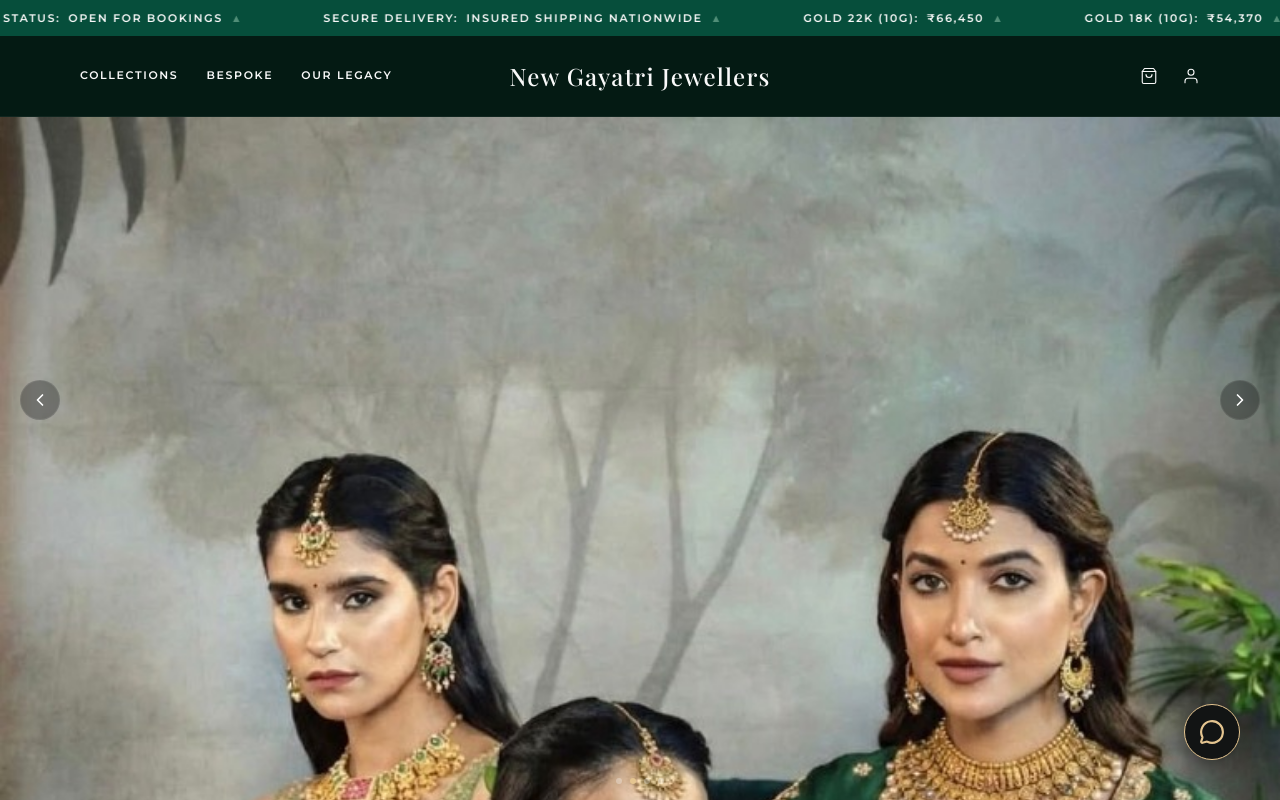
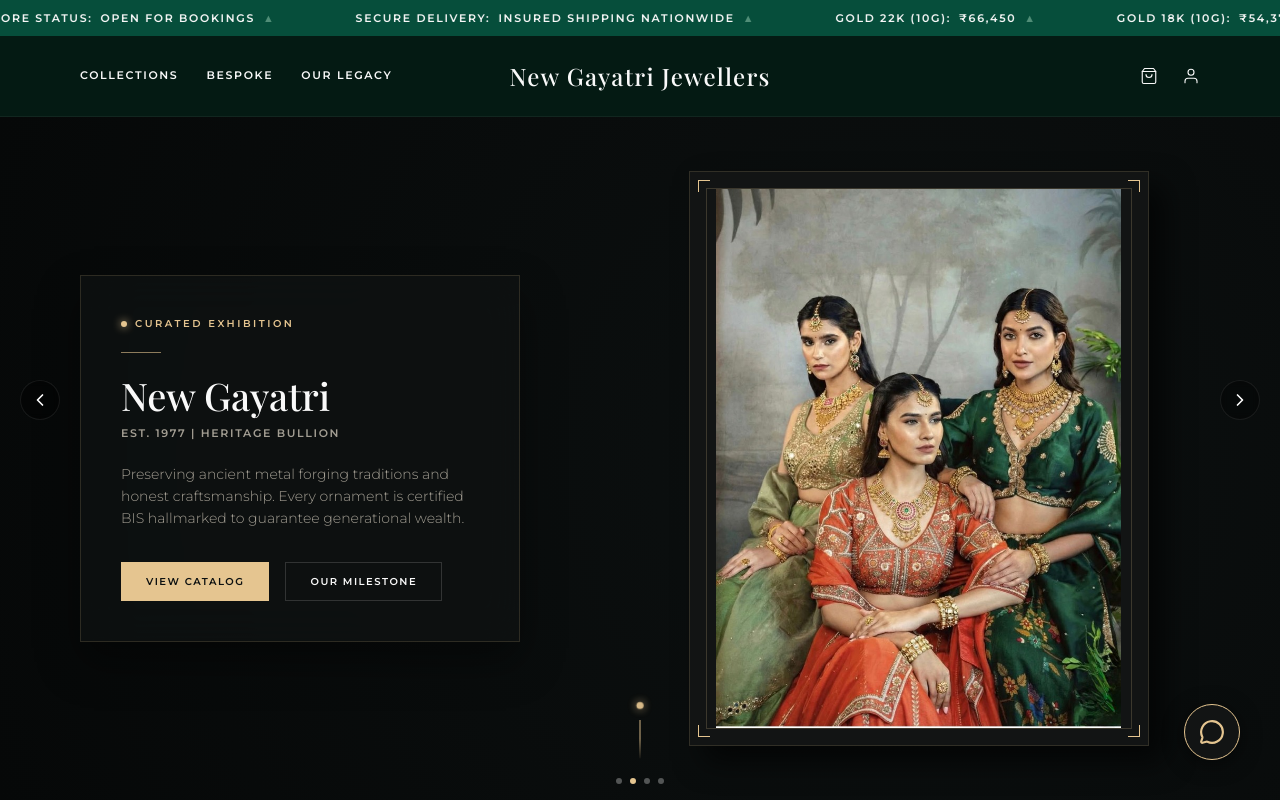
Before and after one commit to aifuture2047-hue/SHREE-ARADHNA-JEWELLERS, a React (Vite) app: page / in a window 1280 px wide. Shown: the top 800 px of the page. Built offline with nearby package versions, Linux system fonts and the light colour scheme; no server answers; the database is empty; a web font is replaced by a local one.

Commit message:
feat: implement Luxe Gallery Exhibition layout for homepage hero

```diff
--- a/src/components/Hero.tsx
+++ b/src/components/Hero.tsx
@@ -18,13 +18,79 @@ export const Hero: React.FC<HeroProps> = ({
   const activeBanners = banners.filter(banner => banner && banner.trim() !== '');
   const bannerImage = activeBanners.length > 0 ? activeBanners[0] : defaultBanners[0];
 
+  const handleScroll = (elementId: string) => {
+    const element = document.getElementById(elementId);
+    if (element) {
+      element.scrollIntoView({ behavior: 'smooth' });
+    }
+  };
+
   return (
-    <section className="hero-banner-clean">
-      <img
-        src={getImageUrl(bannerImage)}
-        alt="New Gayatri Jewellers"
-        className="hero-banner-img"
-      />
+    <section className="hero-gallery-sec">
+      <div className="hero-gallery-container">
+
+        {/* Left Panel: Curator Brand Plate */}
+        <div className="hero-curator-side">
+          <div className="hero-curator-card">
+            <div className="curator-badge">
+              <span className="gold-dot"></span>
+              <span>CURATED EXHIBITION</span>
+            </div>
+
+            <div className="curator-divider"></div>
+
+            <h2 className="curator-brand-title">New Gayatri</h2>
+            <p className="curator-brand-subtitle">Est. 1977 | Heritage Bullion</p>
+
+            <p className="curator-narrative">
+              Preserving ancient metal forging traditions and honest craftsmanship. Every ornament is certified BIS hallmarked to guarantee generational wealth.
+            </p>
+
+            <div className="curator-actions">
+              <button
+                className="btn-curator primary"
+                onClick={() => handleScroll('collections')}
+              >
+                View Catalog
+              </button>
+              <button
+                className="btn-curator secondary"
+                onClick={() => handleScroll('heritage')}
+              >
+                Our Milestone
+              </button>
+            </div>
+          </div>
+        </div>
+
+        {/* Right Panel: Gold-Framed Artwork Canvas */}
+        <div className="hero-art-side">
+          <div className="hero-art-frame-wrapper">
+            <div className="hero-art-frame">
+              <div className="hero-art-inner-bezel">
+                <img
+                  src={getImageUrl(bannerImage)}
+                  alt="Curated jewellery showcase"
+                  className="hero-art-image"
+                />
+              </div>
+              {/* Gold corners */}
+              <div className="frame-corner top-left"></div>
+              <div className="frame-corner top-right"></div>
+              <div className="frame-corner bottom-left"></div>
+              <div className="frame-corner bottom-right"></div>
+            </div>
+            <div className="hero-art-shadow"></div>
+          </div>
+        </div>
+
+      </div>
+
+      {/* Elegant minimalist scroll indicator */}
+      <div className="hero-gallery-scroll" onClick={() => handleScroll('collections')}>
+        <span className="scroll-arrow-dot"></span>
+        <span className="scroll-arrow-line"></span>
+      </div>
     </section>
   );
 };
--- a/src/index.css
+++ b/src/index.css
@@ -1736,17 +1736,354 @@ h1, h2, h3, h4, h5, h6 {
 }
 
 /* ==========================================
-   CLEAN HERO BANNER SECTION
+   LUXE GALLERY EXHIBITION HERO SECTION
    ========================================== */
 
-.hero-banner-clean {
-  width: 100%;
+.hero-gallery-sec {
+  position: relative;
+  width: 100%;
+  height: calc(100vh - 116px);
+  background: radial-gradient(circle at 70% 50%, #0c1010 0%, #060808 100%);
+  overflow: hidden;
+  display: flex;
+  align-items: center;
+  border-bottom: 1px solid rgba(229, 197, 144, 0.05);
+}
+
+@media (max-width: 1024px) {
+  .hero-gallery-sec {
+    height: auto;
+    padding: 60px 0;
+    min-height: calc(100vh - 116px);
+  }
+}
+
+.hero-gallery-container {
+  width: 100%;
+  max-width: var(--container-max);
+  margin: 0 auto;
+  padding: 0 80px;
+  display: grid;
+  grid-template-columns: 0.95fr 1.05fr;
+  gap: 48px;
+  align-items: center;
+  z-index: 5;
+}
+
+@media (max-width: 1024px) {
+  .hero-gallery-container {
+    grid-template-columns: 1fr;
+    gap: 48px;
+    padding: 0 30px;
+  }
+}
+
+@media (max-width: 768px) {
+  .hero-gallery-container {
+    padding: 0 20px;
+  }
+}
+
+/* Left Side: Curator Card */
+.hero-curator-side {
+  display: flex;
+  justify-content: flex-start;
+}
+
+@media (max-width: 1024px) {
+  .hero-curator-side {
+    justify-content: center;
+    order: 2;
+  }
+}
+
+.hero-curator-card {
+  background: rgba(18, 20, 20, 0.6);
+  border: 1px solid rgba(229, 197, 144, 0.15);
+  padding: 40px;
+  width: 100%;
+  max-width: 440px;
+  backdrop-filter: blur(20px);
+  -webkit-backdrop-filter: blur(20px);
+  box-shadow: 0 20px 40px rgba(0, 0, 0, 0.4);
+  position: relative;
+  animation: slideInLeft 1s cubic-bezier(0.16, 1, 0.3, 1) forwards;
+}
+
+@media (max-width: 480px) {
+  .hero-curator-card {
+    padding: 24px;
+  }
+}
+
+.curator-badge {
+  display: flex;
+  align-items: center;
+  gap: 8px;
+  font-size: 10px;
+  font-weight: 600;
+  letter-spacing: 0.25em;
+  color: var(--color-accent-gold);
+}
+
+.curator-badge .gold-dot {
+  width: 6px;
+  height: 6px;
+  background-color: var(--color-accent-gold);
+  border-radius: 50%;
+  box-shadow: 0 0 8px var(--color-accent-gold);
+}
+
+.curator-divider {
+  width: 40px;
+  height: 1px;
+  background-color: var(--color-accent-gold);
+  margin: 20px 0;
+  opacity: 0.6;
+}
+
+.curator-brand-title {
+  font-family: var(--font-serif);
+  font-size: 38px;
+  font-weight: 500;
+  color: var(--color-text-primary);
+  line-height: 1.2;
+}
+
+.curator-brand-subtitle {
+  font-family: var(--font-sans);
+  font-size: 11px;
+  font-weight: 600;
+  letter-spacing: 0.15em;
+  color: var(--color-text-secondary);
+  text-transform: uppercase;
+  margin-top: 6px;
+  margin-bottom: 20px;
+}
+
+.curator-narrative {
+  font-family: var(--font-sans);
+  font-size: 14px;
+  font-weight: 300;
+  line-height: 1.6;
+  color: var(--color-text-secondary);
+  margin-bottom: 32px;
+}
+
+.curator-actions {
+  display: flex;
+  gap: 16px;
+  flex-wrap: wrap;
+}
+
+.btn-curator {
+  font-family: var(--font-sans);
+  font-size: 10px;
+  font-weight: 600;
+  letter-spacing: 0.15em;
+  text-transform: uppercase;
+  border: none;
+  padding: 12px 24px;
+  cursor: pointer;
+  border-radius: 0px;
+  transition: all 0.4s cubic-bezier(0.16, 1, 0.3, 1);
+}
+
+.btn-curator.primary {
+  background-color: var(--color-accent-gold);
+  color: #0c1010;
+  border: 1px solid var(--color-accent-gold);
+}
+
+.btn-curator.primary:hover {
+  background-color: transparent;
+  color: var(--color-accent-gold);
+  box-shadow: 0 0 20px rgba(229, 197, 144, 0.3);
+}
+
+.btn-curator.secondary {
+  background-color: transparent;
+  color: var(--color-text-primary);
+  border: 1px solid rgba(255, 255, 255, 0.15);
+}
+
+.btn-curator.secondary:hover {
+  border-color: var(--color-accent-gold);
+  color: var(--color-accent-gold);
+  background-color: rgba(229, 197, 144, 0.05);
+}
+
+/* Right Side: Artwork Canvas */
+.hero-art-side {
+  display: flex;
+  justify-content: center;
+  align-items: center;
+  width: 100%;
+}
+
+@media (max-width: 1024px) {
+  .hero-art-side {
+    order: 1;
+  }
+}
+
+.hero-art-frame-wrapper {
+  position: relative;
+  width: 100%;
+  max-width: 460px;
+  perspective: 1000px;
+  animation: slideInRight 1.2s cubic-bezier(0.16, 1, 0.3, 1) forwards;
+}
+
+.hero-art-frame {
+  position: relative;
+  width: 100%;
+  aspect-ratio: 4/5;
+  background-color: #121414;
+  border: 1px solid var(--color-border-subtle);
+  padding: 16px;
+  z-index: 2;
+  transition: transform 0.8s cubic-bezier(0.16, 1, 0.3, 1);
+  transform-style: preserve-3d;
+}
+
+.hero-art-frame-wrapper:hover .hero-art-frame {
+  transform: rotateY(-3deg) rotateX(2deg) scale(1.01);
+}
+
+.hero-art-inner-bezel {
+  width: 100%;
+  height: 100%;
+  border: 1px solid rgba(229, 197, 144, 0.2);
+  overflow: hidden;
+  position: relative;
+}
+
+.hero-art-image {
+  width: 100%;
+  height: 100%;
+  object-fit: contain;
   display: block;
-  background-color: #070909;
-}
-
-.hero-banner-img {
-  width: 100%;
-  height: auto;
-  display: block;
-}
+  transition: transform 1.2s cubic-bezier(0.16, 1, 0.3, 1);
+}
+
+.hero-art-frame-wrapper:hover .hero-art-image {
+  transform: scale(1.03);
+}
+
+.hero-art-shadow {
+  position: absolute;
+  top: 15px;
+  left: 15px;
+  width: 100%;
+  height: 100%;
+  background: rgba(0, 0, 0, 0.65);
+  z-index: 1;
+  filter: blur(15px);
+  pointer-events: none;
+  transition: all 0.8s cubic-bezier(0.16, 1, 0.3, 1);
+}
+
+.hero-art-frame-wrapper:hover .hero-art-shadow {
+  transform: translate(8px, 8px) scale(0.98);
+  filter: blur(20px);
+}
+
+/* Corner Accents */
+.frame-corner {
+  position: absolute;
+  width: 12px;
+  height: 12px;
+  border-color: var(--color-accent-gold);
+  border-style: solid;
+  pointer-events: none;
+}
+
+.frame-corner.top-left {
+  top: 8px;
+  left: 8px;
+  border-width: 1px 0 0 1px;
+}
+
+.frame-corner.top-right {
+  top: 8px;
+  right: 8px;
+  border-width: 1px 1px 0 0;
+}
+
+.frame-corner.bottom-left {
+  bottom: 8px;
+  left: 8px;
+  border-width: 0 0 1px 1px;
+}
+
+.frame-corner.bottom-right {
+  bottom: 8px;
+  right: 8px;
+  border-width: 0 1px 1px 0;
+}
+
+/* Scroll Arrow */
+.hero-gallery-scroll {
+  position: absolute;
+  bottom: 40px;
+  left: 50%;
+  transform: translateX(-50%);
+  display: flex;
+  flex-direction: column;
+  align-items: center;
+  gap: 12px;
+  cursor: pointer;
+  z-index: 10;
+}
+
+.hero-gallery-scroll .scroll-arrow-dot {
+  width: 5px;
+  height: 5px;
+  background-color: var(--color-accent-gold);
+  border-radius: 50%;
+  animation: pulseDot 2s infinite;
+}
+
+.hero-gallery-scroll .scroll-arrow-line {
+  width: 1px;
+  height: 40px;
+  background: linear-gradient(to bottom, var(--color-accent-gold) 50%, rgba(229, 197, 144, 0.1) 100%);
+  transform-origin: top;
+  animation: stretchLine 2s infinite;
+}
+
+/* Animations */
+@keyframes slideInLeft {
+  from {
+    opacity: 0;
+    transform: translateX(-40px);
+  }
+  to {
+    opacity: 1;
+    transform: translateX(0);
+  }
+}
+
+@keyframes slideInRight {
+  from {
+    opacity: 0;
+    transform: translateX(40px);
+  }
+  to {
+    opacity: 1;
+    transform: translateX(0);
+  }
+}
+
+@keyframes pulseDot {
+  0% { transform: scale(1); opacity: 0.6; }
+  50% { transform: scale(1.5); opacity: 1; box-shadow: 0 0 8px var(--color-accent-gold); }
+  100% { transform: scale(1); opacity: 0.6; }
+}
+
+@keyframes stretchLine {
+  0% { transform: scaleY(0.7); opacity: 0.4; }
+  50% { transform: scaleY(1); opacity: 1; }
+  100% { transform: scaleY(0.7); opacity: 0.4; }
+}
```
